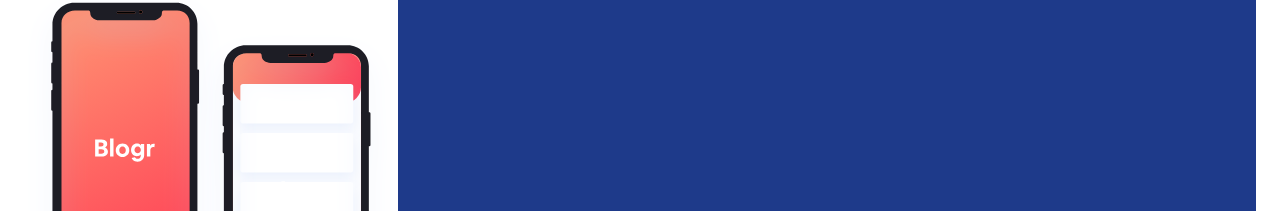
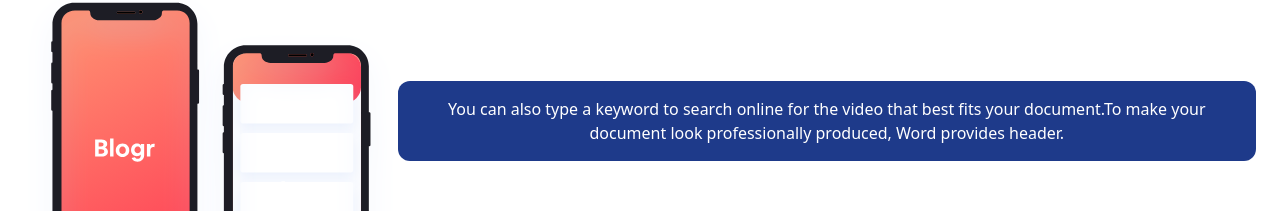
Before and after one commit to codewithahad01/blogr-landing-page, a React (Create React App) app: page / in a window 1280 px wide. Shown: the part 1755-1966 px from the top of the page. Built offline with nearby package versions, Linux system fonts and the light colour scheme.

Commit message:
manfacture component completed

```diff
--- a/src/components/Manfacture.jsx
+++ b/src/components/Manfacture.jsx
@@ -3,13 +3,13 @@
 
 function Manfacture() {
     return (
-        <div className='md:flex p-6'>
+        <div className='md:flex p-6 md:justify-center md:items-center'>
 
             <div className=''>
-                <img className='  mt-32 mb-10 ' src={img1} alt="mobile" />
+                <img className='mt-32 mb-10' src={img1} alt="mobile" />
             </div>
 
-            <div className='bg-blue-900 text-center rounded-xl animate-bounce'>
+            <div className='bg-blue-900 text-center rounded-xl animate-bounce md:max-w '>
                 {/* <h1 className='pb-10 text-white float-right text-2xl md:text-3xl '>State of the Art infrastraucure</h1> */}
                 <p className='text-white p-4 rounded-lg'>You can also type a keyword to
                 search online for the video that best fits your document.To make your document look professionally produced,
```
